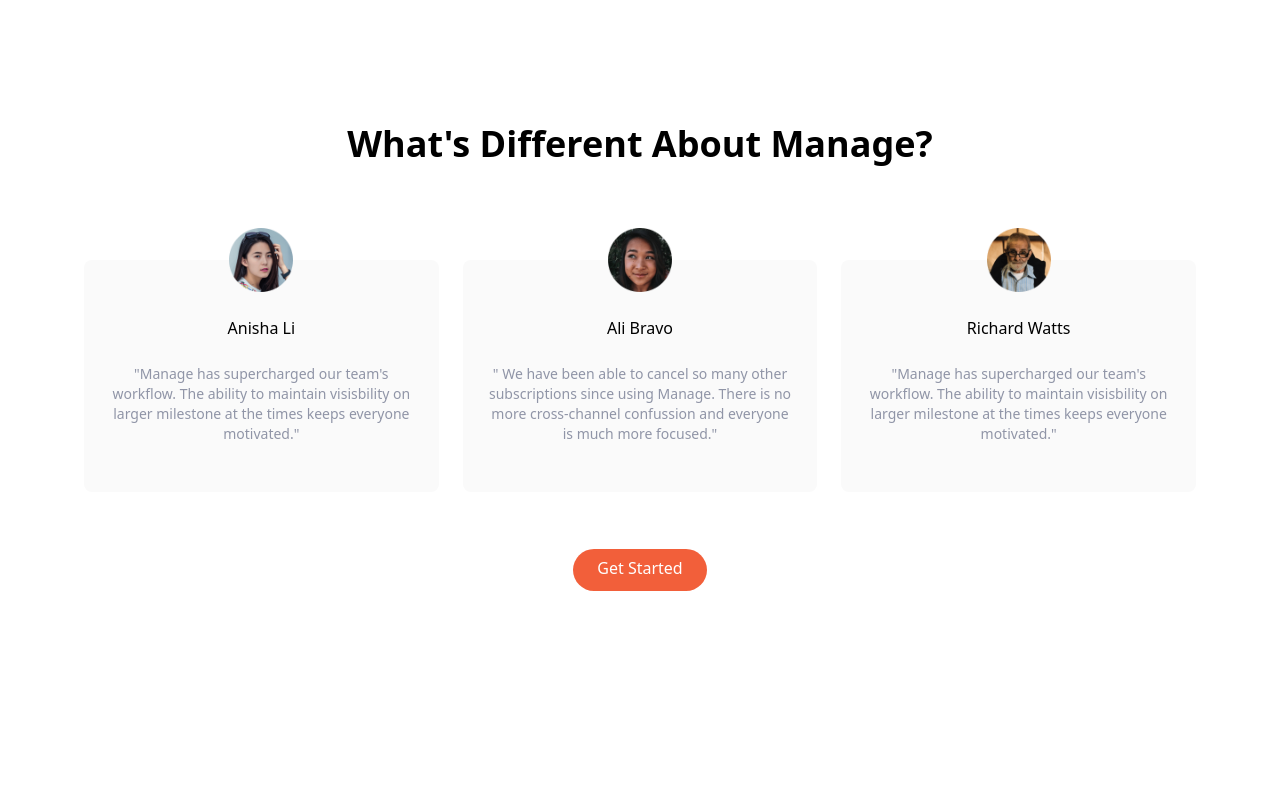
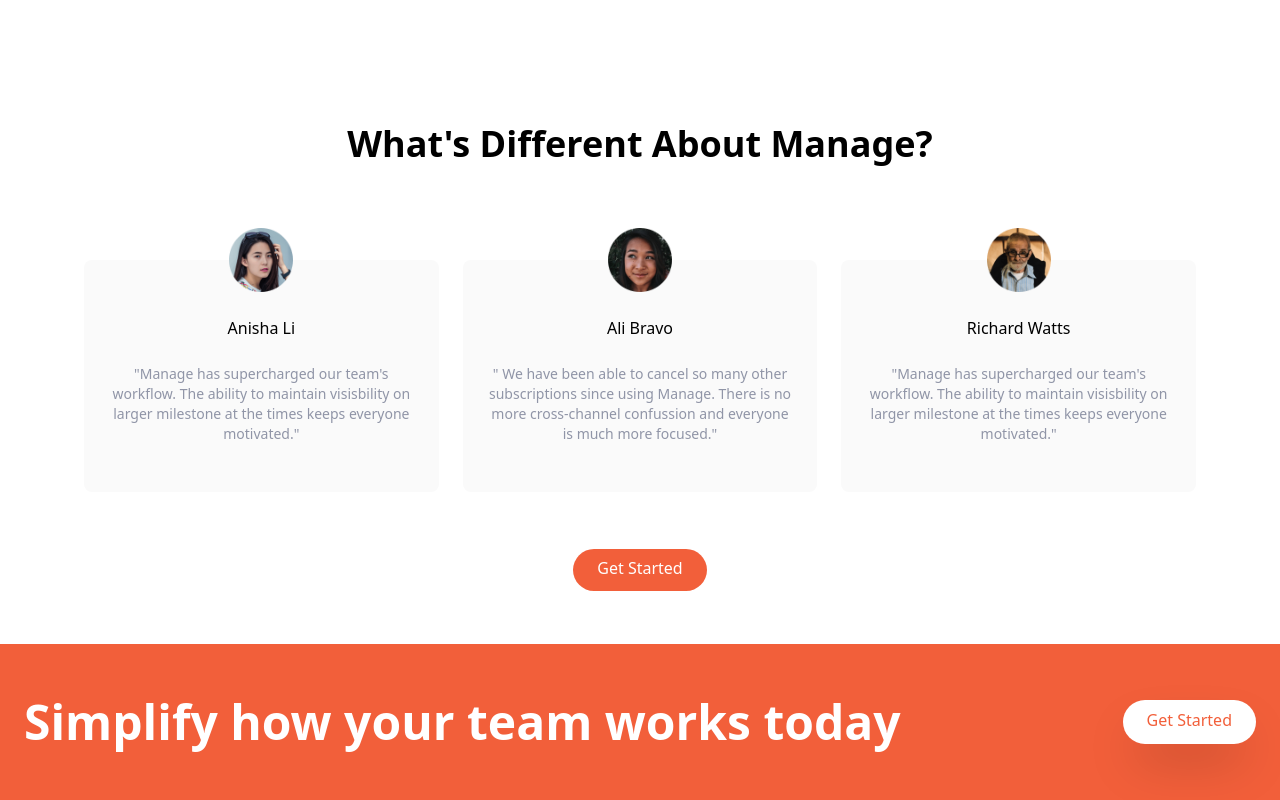
Before and after one commit to Dina2703/tailwind-001-manage, a website: page index.html in a window 1280 px wide. Shown: the part 1144-1944 px from the top of the page. Before the commit the page ends 1788 px from the top, so only its background shows below. Drawn offline with Linux system fonts and the light colour scheme.

Commit message:
CTA Section

```diff
--- a/index.html
+++ b/index.html
@@ -220,5 +220,22 @@
         </div>
       </div>
     </section>
+    <!-- CTA Section -->
+    <section id="cta" class="bg-brighRed">
+      <!-- Flex Container -->
+      <div class="contanier flex flex-col items-center justify-between px-6 py-24 mx-auto space-y-12 md:py-12 md:flex-row md:space-y-0 ">
+        <!-- Heading -->
+        <h2 class="text-5xl font-bold leading-tight text-center text-white md:text-4xlmd:max-w-xl md:text-left">
+          Simplify how your team works today
+        </h2>
+        <!-- Button -->
+        <a
+        href="#"
+        class="p-3 px-6 pt-2 text-brighRed bg-white rounded-full shadow-2xl baseline hover:bg-gray-800"
+        >Get Started</a
+      >
+      </div>
+
+    </section>
   </body>
 </html>
```
Also changed, not shown: css/main.css.
